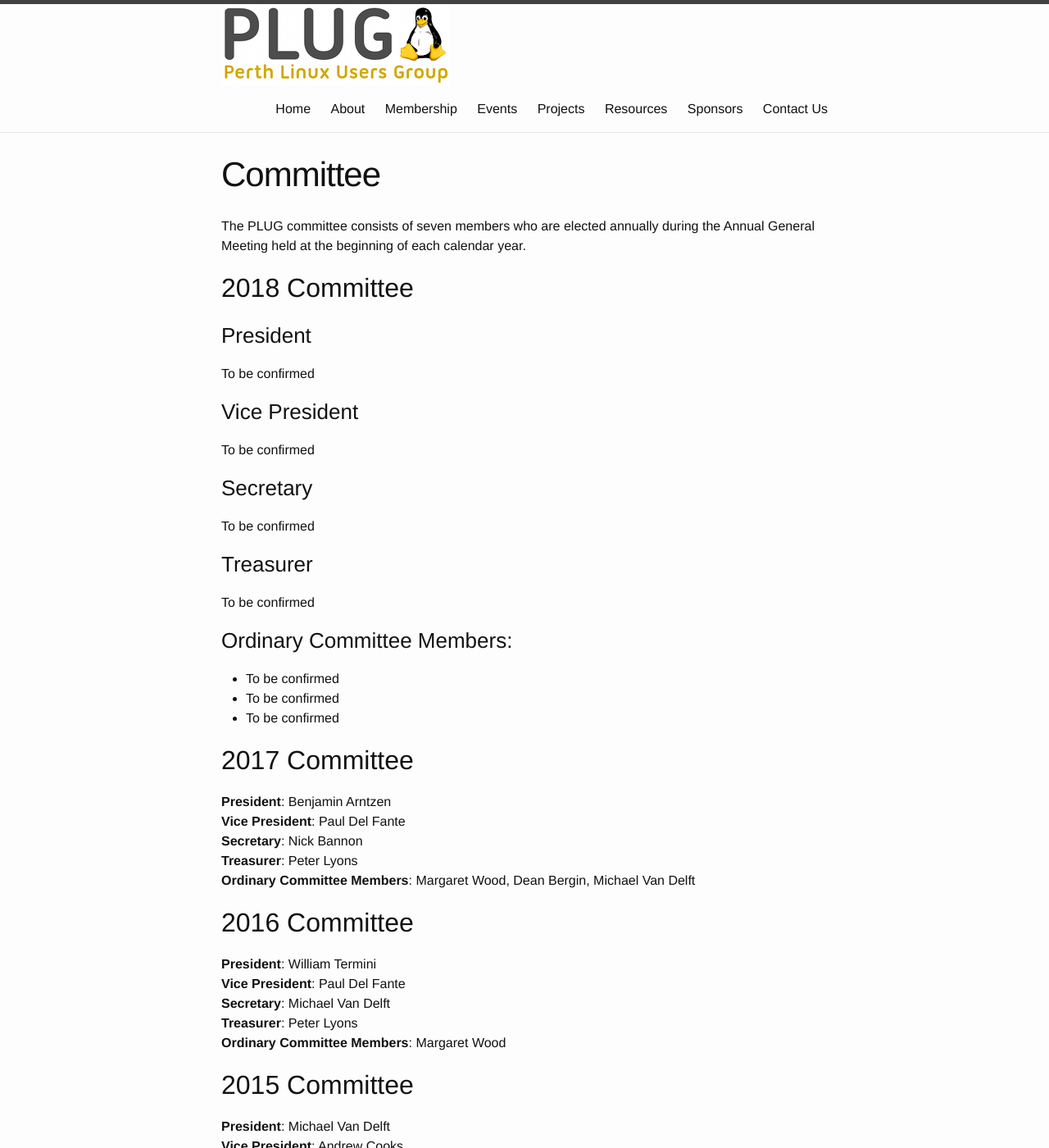
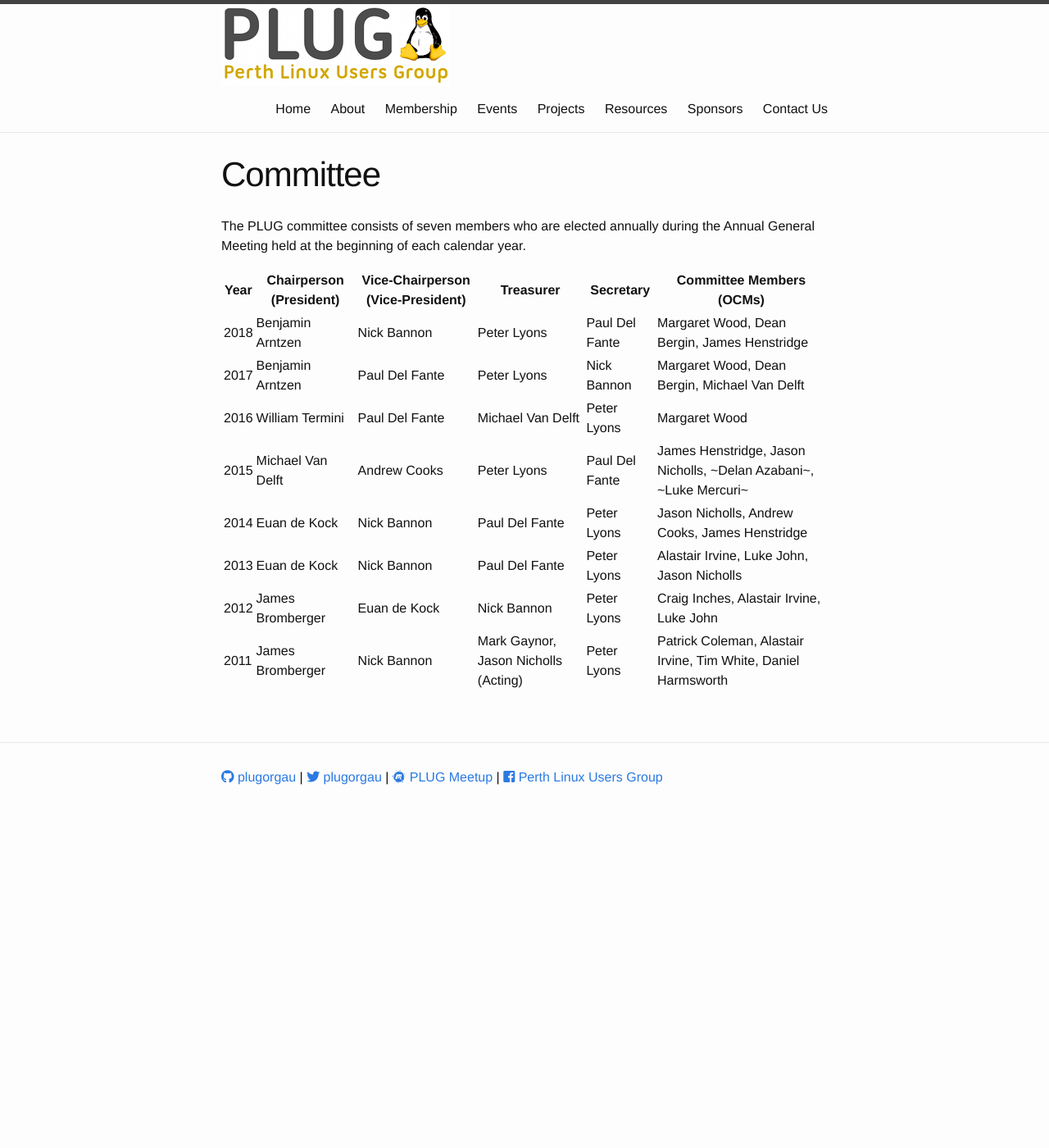
Before and after one commit to plugorgau/plugorgau.github.io, a Jekyll site: the page built from pages/about/committee.md, in a window 1280 px wide and 1400 px high. Shown: the whole window at 82% size. Built offline with Jekyll 4.4.1, drawn with Linux system fonts in a browser that asks for light colours; nearby versions of some CDN libraries; some of the changed text lies outside the part shown.

Commit message:
permalink /? 2018 and previous committees, as table

```diff
--- a/pages/about/committee.md
+++ b/pages/about/committee.md
@@ -1,83 +1,18 @@
 ---
 layout: page
 title: Committee
-permalink: /about/committee
+permalink: /about/committee/
 ---
 
 The PLUG committee consists of seven members who are elected annually during the Annual General Meeting held at the beginning of each calendar year.
 
-{% comment %}
-I think that the current committee should be expanded (i.e. have heading for each member) while previous committees should be compact (i.e. just make their title in bold).
-
-Also to make a line break after each entry make sure there are two spaces at the end of the line.
-{% endcomment %}
-
-## 2018 Committee
-
-### President
-To be confirmed
-
-### Vice President
-To be confirmed
-
-### Secretary
-To be confirmed
-
-### Treasurer
-To be confirmed
-
-### Ordinary Committee Members:
- * To be confirmed
- * To be confirmed
- * To be confirmed
-
-## 2017 Committee
-**President**: Benjamin Arntzen
-**Vice President**: Paul Del Fante
-**Secretary**: Nick Bannon
-**Treasurer**: Peter Lyons
-**Ordinary Committee Members**: Margaret Wood, Dean Bergin, Michael Van Delft
-
-## 2016 Committee
-
-**President**: William Termini
-**Vice President**: Paul Del Fante
-**Secretary**: Michael Van Delft
-**Treasurer**: Peter Lyons
-**Ordinary Committee Members**: Margaret Wood
-
-## 2015 Committee
-**President**: Michael Van Delft
-**Vice President**: Andrew Cooks
-**Secretary**: Paul Del Fante
-**Treasurer**: Peter Lyons
-**Ordinary Committee Members**: James Henstridge,  Jason Nicholls, ~Delan Azabani~, ~Luke Mercuri~
-
-## 2014 Committee
-**President**: Euan de Kock
-**Vice President**: Nick Bannon
-**Treasurer**: Paul Del Fante
-**Secretary**: Peter Lyons
-**Ordinary Committee Members**: Jason Nicholls, Andrew Cooks, James Henstridge
-
-## 2013 Committee
-**President**: Euan de Kock
-**Vice President**: Nick Bannon
-**Treasurer**: Paul Del Fante
-**Secretary**: Peter Lyons
-**Ordinary Committee Members**: Alastair Irvine, Luke John, Jason Nicholls
-
-## 2012 Committee
-**President**: James Bromberger
-**Vice President**: Euan de Kock
-**Treasurer**: Nick Bannon
-**Secretary:** Peter Lyons
-**Ordinary Committee Members**: Craig Inches, Alastair Irvine, Luke John
-
-## 2011 Committee
-**President**: James Bromberger
-**Vice President**: Nick Bannon
-**Treasurer**: Mark Gaynor
-**Acting Treasurer**: Jason Nicholls
-**Secretary**: Peter Lyons
-**Ordinary Committee Member**: Patrick Coleman, Alastair Irvine, Tim White, Daniel Harmsworth
+Year | Chairperson (President) | Vice-Chairperson (Vice-President) | Treasurer | **Secretary** | Committee Members (OCMs)
+---- | ----------------------- | --------------------- | --------- | ------------- | ------------------------
+2018 | Benjamin Arntzen  | Nick Bannon         | Peter Lyons | Paul Del Fante | Margaret Wood, Dean Bergin, James Henstridge
+2017 | Benjamin Arntzen  | Paul Del Fante      | Peter Lyons | Nick Bannon | Margaret Wood, Dean Bergin, Michael Van Delft
+2016 | William Termini   | Paul Del Fante      | Michael Van Delft | Peter Lyons | Margaret Wood
+2015 | Michael Van Delft | Andrew Cooks        | Peter Lyons | Paul Del Fante | James Henstridge,  Jason Nicholls, ~Delan Azabani~, ~Luke Mercuri~
+2014 | Euan de Kock      | Nick Bannon         | Paul Del Fante | Peter Lyons | Jason Nicholls, Andrew Cooks, James Henstridge
+2013 | Euan de Kock      | Nick Bannon         | Paul Del Fante | Peter Lyons | Alastair Irvine, Luke John, Jason Nicholls
+2012 | James Bromberger  | Euan de Kock        | Nick Bannon | Peter Lyons | Craig Inches, Alastair Irvine, Luke John
+2011 | James Bromberger  | Nick Bannon         | Mark Gaynor, Jason Nicholls (Acting) | Peter Lyons | Patrick Coleman, Alastair Irvine, Tim White, Daniel Harmsworth
```
